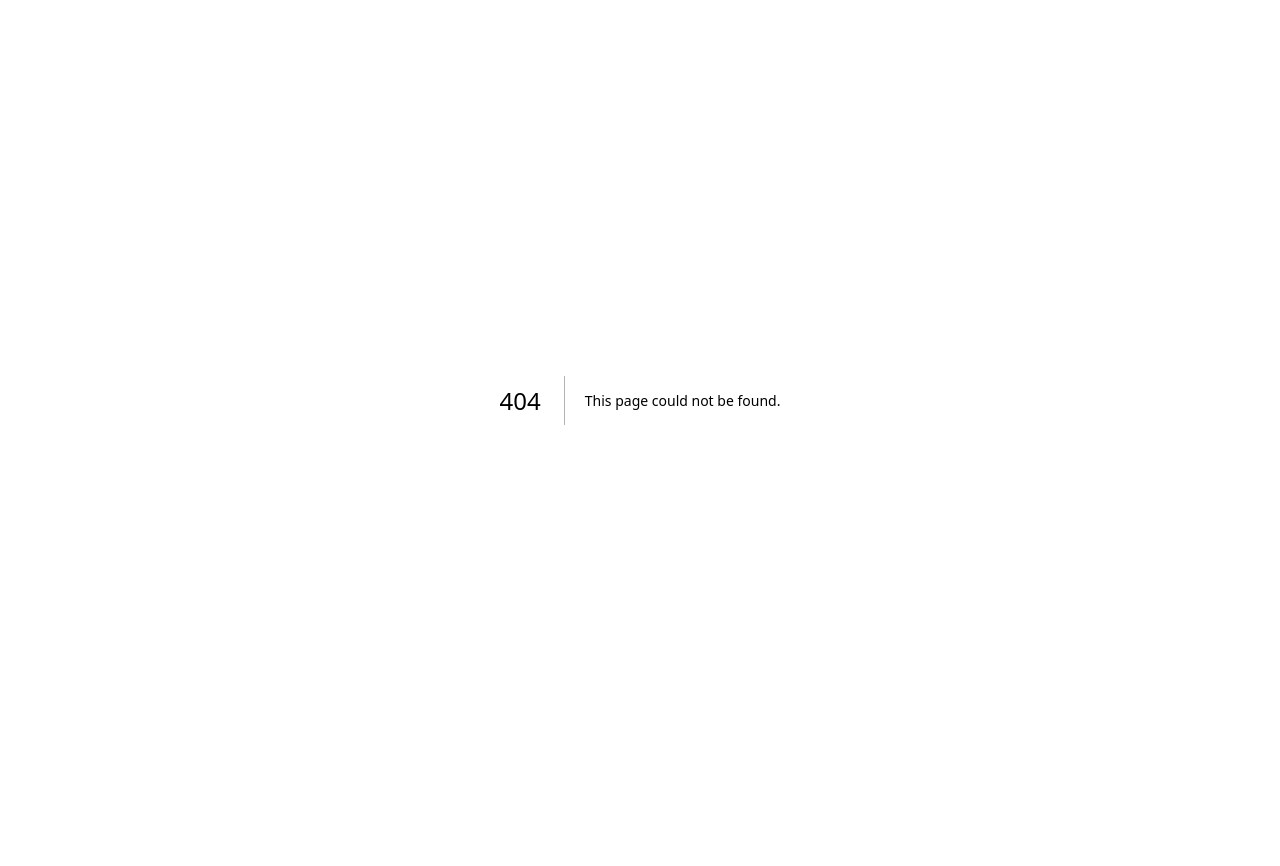
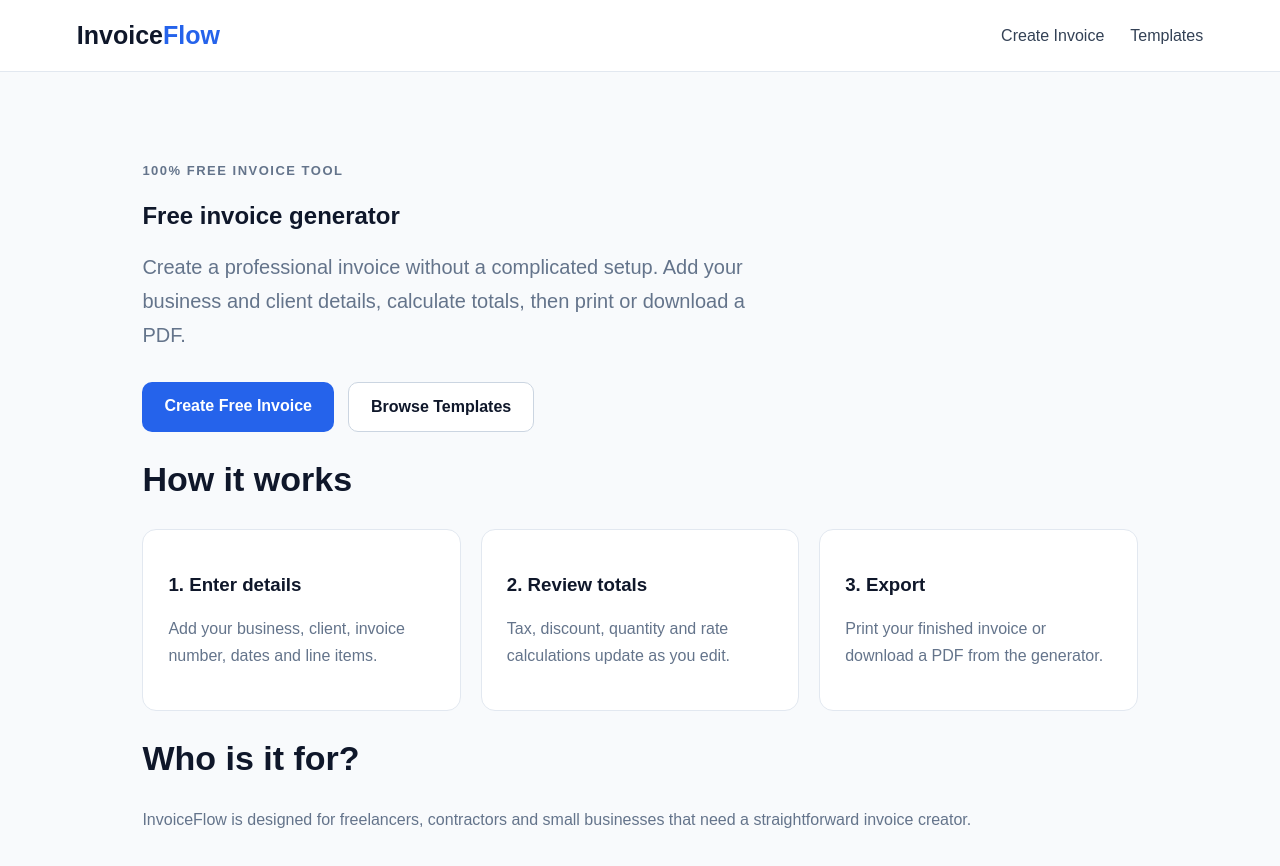
Before and after one commit to wakilmustaqeem/invoiceflow, a Next.js app: page /free-invoice-generator in a window 1280 px wide. Before the commit this address had no page. Shown: the top 866 px of the page. Before the commit the page ends 800 px from the top, so only its background shows below. Built offline with nearby package versions, Linux system fonts and the light colour scheme.

Commit message:
seo: add free invoice generator landing page

```diff
--- /dev/null
+++ b/app/free-invoice-generator/page.tsx
@@ -0,0 +1,3 @@
+import Link from 'next/link';
+export const metadata={title:'Free Invoice Generator | InvoiceFlow',description:'Create a professional invoice for free. Add items, tax and discounts, then print or download your invoice as a PDF.'};
+export default function FreeInvoiceGenerator(){return <main><header className="nav"><div className="brand">Invoice<span>Flow</span></div><nav><Link href="/invoice-generator">Create Invoice</Link><Link href="/invoice-template">Templates</Link></nav></header><section className="content"><p className="eyebrow">100% FREE INVOICE TOOL</p><h1>Free invoice generator</h1><p className="lead">Create a professional invoice without a complicated setup. Add your business and client details, calculate totals, then print or download a PDF.</p><div className="actions"><Link className="btn primary" href="/invoice-generator">Create Free Invoice</Link><Link className="btn secondary" href="/invoice-template">Browse Templates</Link></div><h2>How it works</h2><div className="grid"><div><h3>1. Enter details</h3><p>Add your business, client, invoice number, dates and line items.</p></div><div><h3>2. Review totals</h3><p>Tax, discount, quantity and rate calculations update as you edit.</p></div><div><h3>3. Export</h3><p>Print your finished invoice or download a PDF from the generator.</p></div></div><h2>Who is it for?</h2><p>InvoiceFlow is designed for freelancers, contractors and small businesses that need a straightforward invoice creator.</p></section></main>}
```
